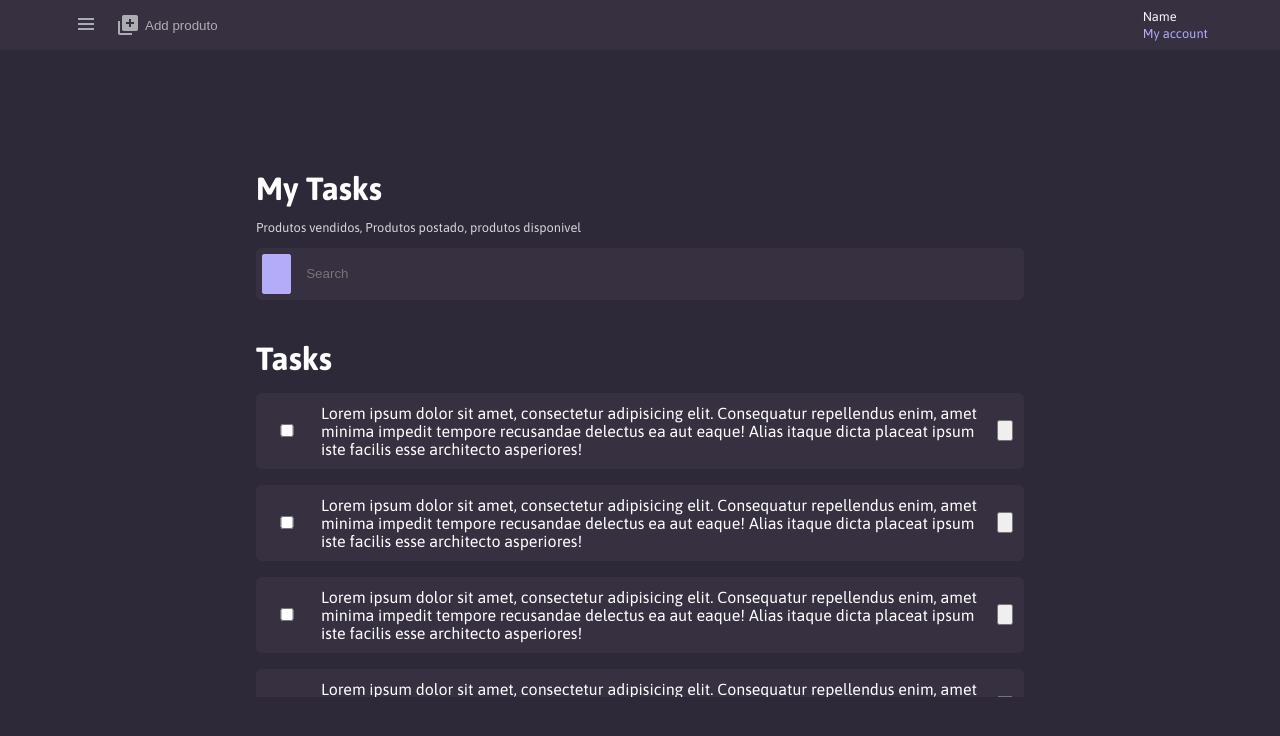
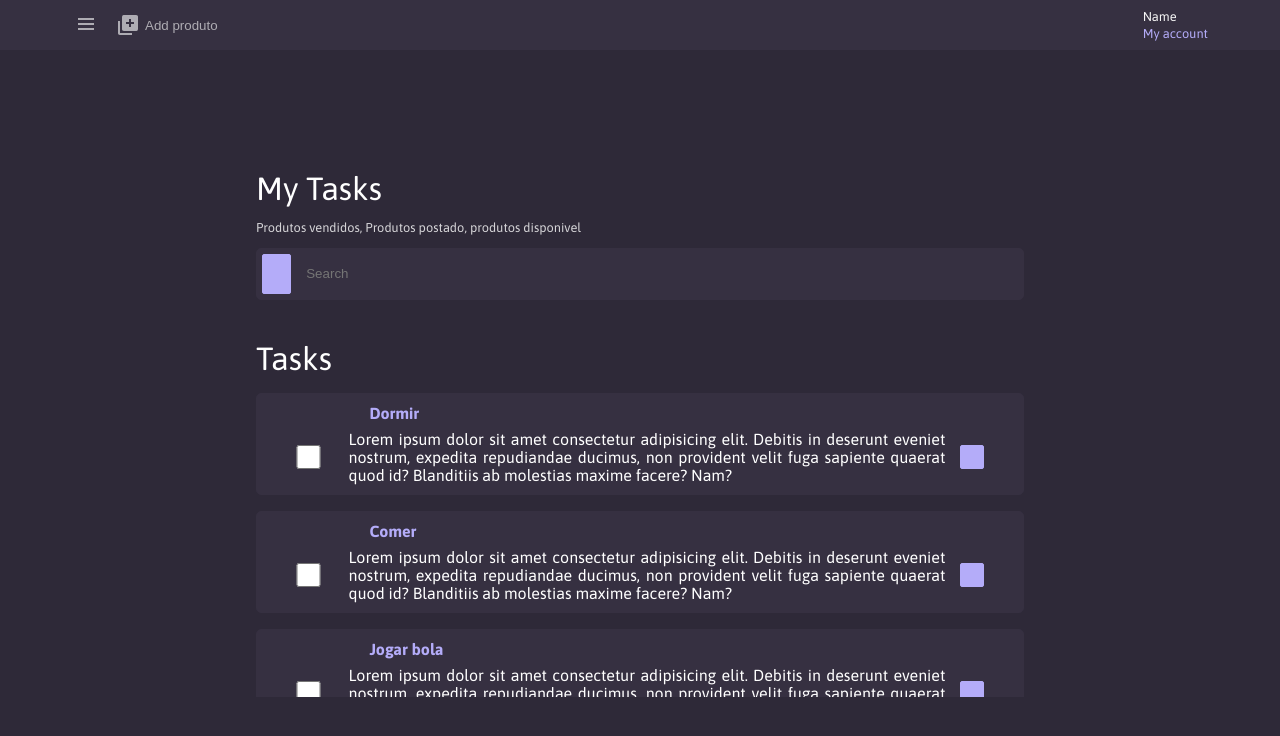
Before and after one commit to TambuJenny/snirtest, a React (Create React App) app: page /alltask in a window 1280 px wide. Shown: the top 736 px of the page. Built offline with nearby package versions, Linux system fonts and the light colour scheme.

Commit message:
Alterção e criação de array de objeto em casa

```diff
--- a/src/Global.scss
+++ b/src/Global.scss
@@ -9,7 +9,7 @@ body
 
 p, h1,h2,h3,h4,label,i,a
 {
- font-family: 'Asap';
+ font: 500 16px 'Asap', sans-serif;
 }
 
 a, li
--- a/src/components/Task.js
+++ b/src/components/Task.js
@@ -4,9 +4,16 @@ import './../styles/TaskComponent.scss'
 export default function TaskComponent (props)
 {
 
+  if(!props.verification)
+  {
+    let getElem = document.getElementById(`${props.id}`)
+    getElem?.classList.add('enable')
+  }
+
 function changeSstate ()
 {
- let getDom = document.querySelector('.text')
+ let getDom = document.getElementById(`${props.id}`)
+ alert(props.id)
  if(props.verification)
  {
   if(getDom.classList.contains('end'))
@@ -15,17 +22,20 @@ function changeSstate ()
   getDom.classList.add('end')
 
  }
+
 }
  return (
    <div className="TaskDiv">
+     <p className="title"> {props.title}</p>
      <div className="DivTask">
-        <input type="checkbox" name="" id="" onChange={changeSstate} />
-         <p id='taskName' className="text">{props.text}</p>
-        <button>
+        <input type="checkbox" enable ='false'name="" onChange={changeSstate} />
+         <p className="text" id={props.id}>{props.text}</p>
+       <div className="btn">
+       <button>
           <img src="" alt="" />
         </button>
+       </div>
         </div>
-
    </div>
  )
 }
--- a/src/pages/AllTask.js
+++ b/src/pages/AllTask.js
@@ -1,10 +1,65 @@
-import React from 'react';
+import React,{useState} from 'react';
 import Navbar from '../components/Navbar';
 import './../styles/Task.scss'
 import Task from '../components/Task'
 
 export default function TaskComponent()
 {
+  const [value,setvalue]= useState('')
+    const tarefas =[
+      {
+
+        id:1,
+        nome:'Dormir',
+        descricao:'Lorem ipsum dolor sit amet consectetur adipisicing elit. Debitis in deserunt eveniet nostrum, expedita repudiandae ducimus, non provident velit fuga sapiente quaerat quod id? Blanditiis ab molestias maxime facere? Nam?',
+        hora: '15:30',
+        estado: true
+
+      },
+      {
+        id:2,
+        nome:'Comer',
+        descricao:'Lorem ipsum dolor sit amet consectetur adipisicing elit. Debitis in deserunt eveniet nostrum, expedita repudiandae ducimus, non provident velit fuga sapiente quaerat quod id? Blanditiis ab molestias maxime facere? Nam?',
+        hora: '10:30',
+        estado: true
+
+      },
+      {
+        id:3,
+        nome:'Jogar bola',
+        descricao:'Lorem ipsum dolor sit amet consectetur adipisicing elit. Debitis in deserunt eveniet nostrum, expedita repudiandae ducimus, non provident velit fuga sapiente quaerat quod id? Blanditiis ab molestias maxime facere? Nam?',
+        hora: '18:30',
+        estado: false
+
+      },
+      {
+        id:4,
+        nome:'Jogar bola',
+        descricao:'Lorem ipsum dolor sit amet consectetur adipisicing elit. Debitis in deserunt eveniet nostrum, expedita repudiandae ducimus, non provident velit fuga sapiente quaerat quod id? Blanditiis ab molestias maxime facere? Nam?',
+        hora: '18:30',
+        estado: false
+
+      },
+      {
+        id:5,
+        nome:'Jogar bola',
+        descricao:'Lorem ipsum dolor sit amet consectetur adipisicing elit. Debitis in deserunt eveniet nostrum, expedita repudiandae ducimus, non provident velit fuga sapiente quaerat quod id? Blanditiis ab molestias maxime facere? Nam?',
+        hora: '18:30',
+        estado: false
+
+      },
+      {
+        id:6,
+        nome:'Jogar bola',
+        descricao:'Lorem ipsum dolor sit amet consectetur adipisicing elit. Debitis in deserunt eveniet nostrum, expedita repudiandae ducimus, non provident velit fuga sapiente quaerat quod id? Blanditiis ab molestias maxime facere? Nam?',
+        hora: '18:30',
+        estado: false
+
+      }
+
+    ]
+
+
  return(
 
      <div>
@@ -21,16 +76,21 @@ export default function TaskComponent()
           <button>
             <img src="" alt="" />
           </button>
-          <input type="text" placeholder="Search" />
+          <input type="text" placeholder="Search" value={value} onChange={(e)=>{
+               setvalue(e.target.value)
+
+
+          }}/>
         </div>
         <div className="taskDiv">
           <h3>Tasks</h3>
           <div className="taskk">
-          <Task  text=" Lorem ipsum dolor sit amet, consectetur adipisicing elit. Consequatur repellendus enim, amet minima impedit tempore recusandae delectus ea aut eaque! Alias itaque dicta placeat ipsum iste facilis esse architecto asperiores!"verification={true} date="Today" ></Task>
-          <Task  text=" Lorem ipsum dolor sit amet, consectetur adipisicing elit. Consequatur repellendus enim, amet minima impedit tempore recusandae delectus ea aut eaque! Alias itaque dicta placeat ipsum iste facilis esse architecto asperiores!"verification={true} date="Today" ></Task>
-          <Task  text=" Lorem ipsum dolor sit amet, consectetur adipisicing elit. Consequatur repellendus enim, amet minima impedit tempore recusandae delectus ea aut eaque! Alias itaque dicta placeat ipsum iste facilis esse architecto asperiores!"verification={true} date="Today" ></Task>
-          <Task  text=" Lorem ipsum dolor sit amet, consectetur adipisicing elit. Consequatur repellendus enim, amet minima impedit tempore recusandae delectus ea aut eaque! Alias itaque dicta placeat ipsum iste facilis esse architecto asperiores!"verification={true} date="Today" ></Task>
+                  {
 
+            tarefas.map(tarefas =>[
+              <Task key ={tarefas.id} title={tarefas.nome}  text={tarefas.descricao} verification={tarefas.estado} date={tarefas.hora} id={tarefas.id} ></Task>
+            ])
+          }
           </div>
          </div>
         </div>
--- a/src/styles/TaskComponent.scss
+++ b/src/styles/TaskComponent.scss
@@ -8,11 +8,18 @@
    margin-top:2vh;
    margin-bottom: 2vh;
 
+   p.title
+   {
+     margin: 0;
+     padding-left: 6.4em;
+     padding-bottom: 0.5em;
+     font-weight: 700;
+     color: #B4ACF9;
+   }
+
 
  .DivTask
  {
-   height: auto;
-   width: auto;
    display:flex ;
    align-items: center;
    height: auto;
@@ -24,19 +31,39 @@
      background-color: #B4ACF9;
      border: 1px solid #B4ACF9 ;
      border-radius: 2px;
+     height: 3vh;
+     color: -internal-light-dark(#B4ACF9,#B4ACF9)
 
    }
    .text
    {
+     text-align: justify;
+     width: 80%;
     margin-top: 0;
     margin-bottom: 0;
-      padding-left: 15px;
+
       color: white;
       ::placeholder
       {
          color: whitesmoke;
       }
 
+   }
+   .btn
+   {
+
+     margin-left: 2%;
+     margin-right: 2%;
+
+     button{
+      width: 3vh ;
+      background-color: #B4ACF9;
+      border: 1px solid #B4ACF9 ;
+      border-radius: 2px;
+      height: 3vh;
+      color: -internal-light-dark(#B4ACF9,#B4ACF9)
+
+     }
    }
  }
 }
@@ -45,3 +72,9 @@
  {
   text-decoration: line-through;
  }
+
+ .enable
+ {
+  color:rgb(48, 48, 48);
+  text-decoration: line-through;
+ }
```
